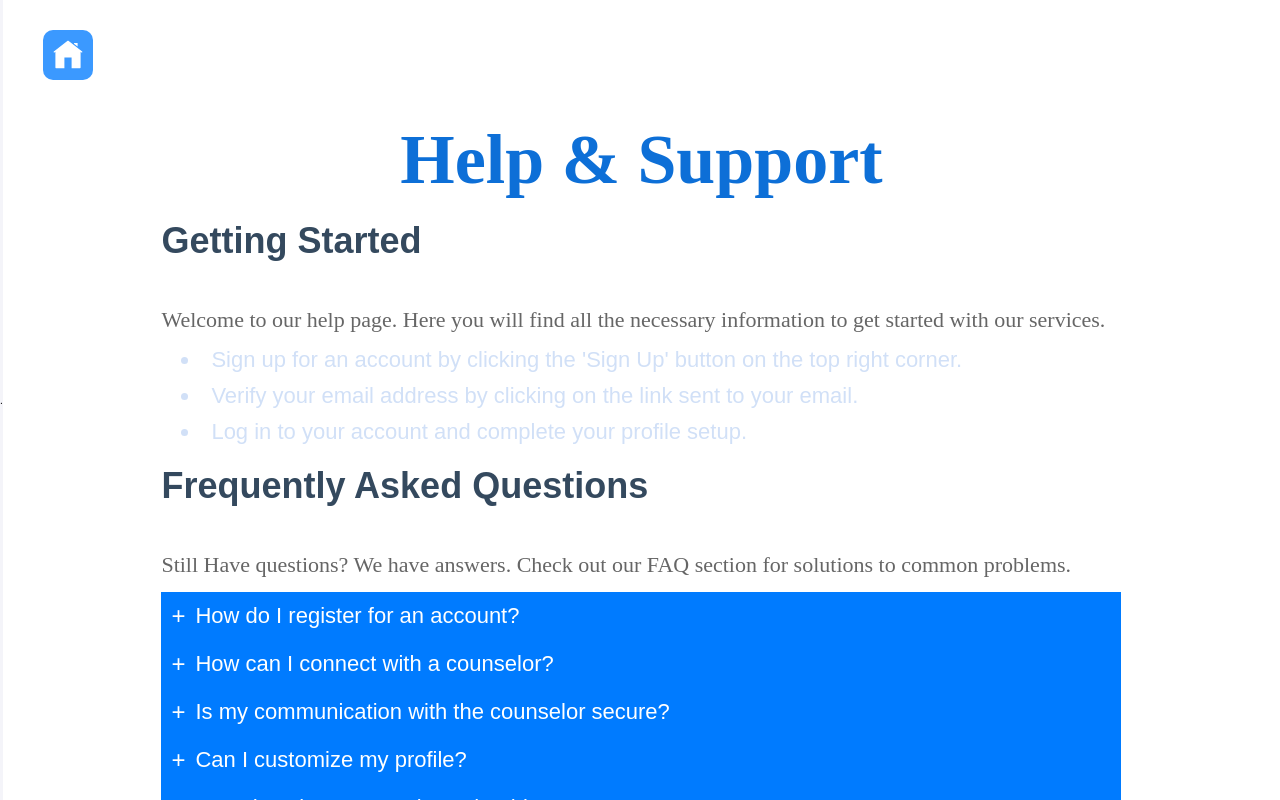
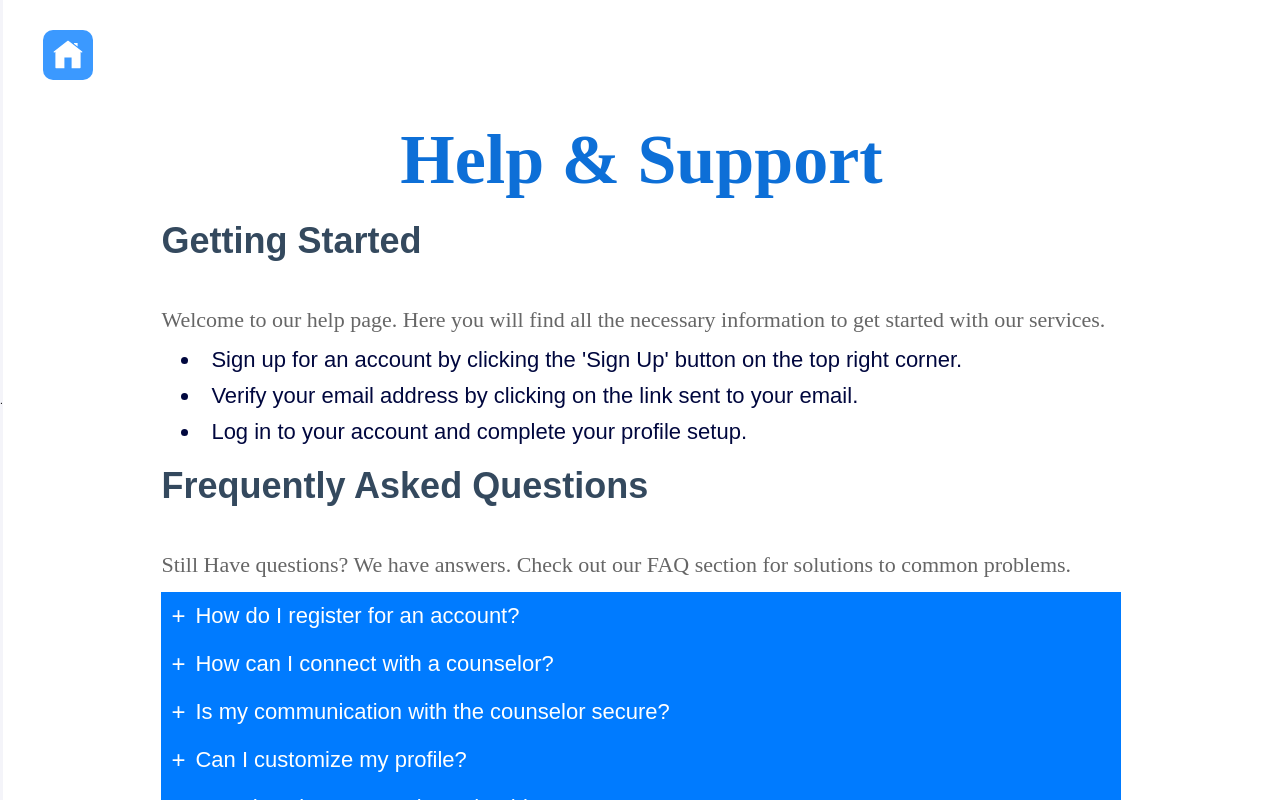
Before and after one commit to Counselllor/Counsellor-Web, a React (Vite) app: page /help in a window 1280 px wide. Built offline with nearby package versions, Linux system fonts and the light colour scheme; a web font is replaced by a local one.

Commit message:
terms,help,privacy

```diff
--- a/src/components/Help/Help.css
+++ b/src/components/Help/Help.css
@@ -61,24 +61,11 @@ body {
 }
 
 #dark .help-container h2 {
-  color: #90b9f7 !important;
+  color: #9cbff5 !important;
 }
 
-#dark #getting-started p,ul,li , #contact-support p,ul,li , #account-management p,ul,li{
-  color: #d1e0f7 !important;
-}
-
-#dark .contents p,
-ul,
-li {
-  color: #d1e0f7 !important;
-}
-
-
-#dark #faq p,
-ul,
-li {
-  color: #d1e0f7 !important;
+#dark .faq-question {
+  background-color: #333 !important;
 }
 
 .help-container p {
@@ -184,7 +171,3 @@ animation: animator1 forwards 0.6s;
   font-size: 24px;
   margin-right: 1rem;
 }
-
-#dark .faq-question{
-  background-color: #333 !important;
-}
--- a/src/components/Privacy-Policy/Privacy.css
+++ b/src/components/Privacy-Policy/Privacy.css
@@ -170,6 +170,17 @@ color: #34495e;
 font-size: 30px;
 }
 #dark .privacy-policy-content h2 {
-  color: #1e83ef !important;
+  color: #7db4ee !important;
   font-size: 30px;
   }
+
+#dark .privacy-policy-content h1 {
+  color: #278af3 !important;
+}
+#dark .privacy-policy-content .date span {
+  color: #e6e1e1 !important;
+}
+#dark .privacy-policy-content h3 {
+  color: #8fbef0 !important;
+  font-size: 30px;
+}
--- a/src/components/Terms/Terms.css
+++ b/src/components/Terms/Terms.css
@@ -19,7 +19,10 @@
   color: white ;
   }
   #dark .terms-container h2{
-    color: #3b99ff;
+    color: #60a4ee !important;
+  }
+  #dark .terms-container h1{
+    color: #4491e4 !important;
   }
   .terms-container #cookies{
     margin-top: 50px;
```
